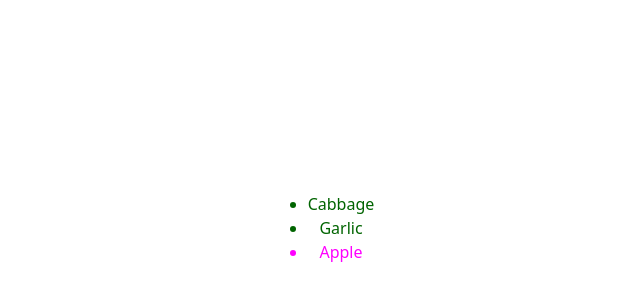
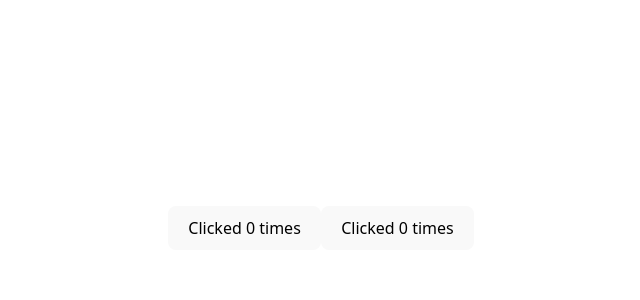
Before and after one commit to Ry-leigh/appdev1, a React (Vite) app in the folder react-quickstart/: page / in a window 1280 px wide. Shown: the part 172-472 px from the top of the page, without its empty margins (319-959 px from the left). Built offline with nearby package versions, Linux system fonts and the light colour scheme.

Commit message:
Done responding to events / using hooks

```diff
--- a/react-quickstart/src/App.jsx
+++ b/react-quickstart/src/App.jsx
@@ -3,11 +3,11 @@ import reactLogo from './assets/react.svg'
 import viteLogo from '/vite.svg'
 import './App.css'
 
-function MyButton() {
-  return (
-    <button>I'm a button</button>
-  );
-}
+// function MyButton() {
+//   return (
+//     <button>I'm a button</button>
+//   );
+// }
 
 function AboutPage() {
   return (
@@ -67,11 +67,28 @@ function ShoppingList() {
   );
 }
 
+function MyButton() {
+  const [count, setCount] = useState(0);
+
+  function handleClick() {
+    setCount(count + 1);
+  }
+
+  return (
+    <button onClick={handleClick}>
+      Clicked {count} times
+    </button>
+  );
+}
+
+
+
 
 function App() {
   return (
     <>
-      <ShoppingList />
+      <MyButton />
+      <MyButton />
     </>
   );
 }
```
